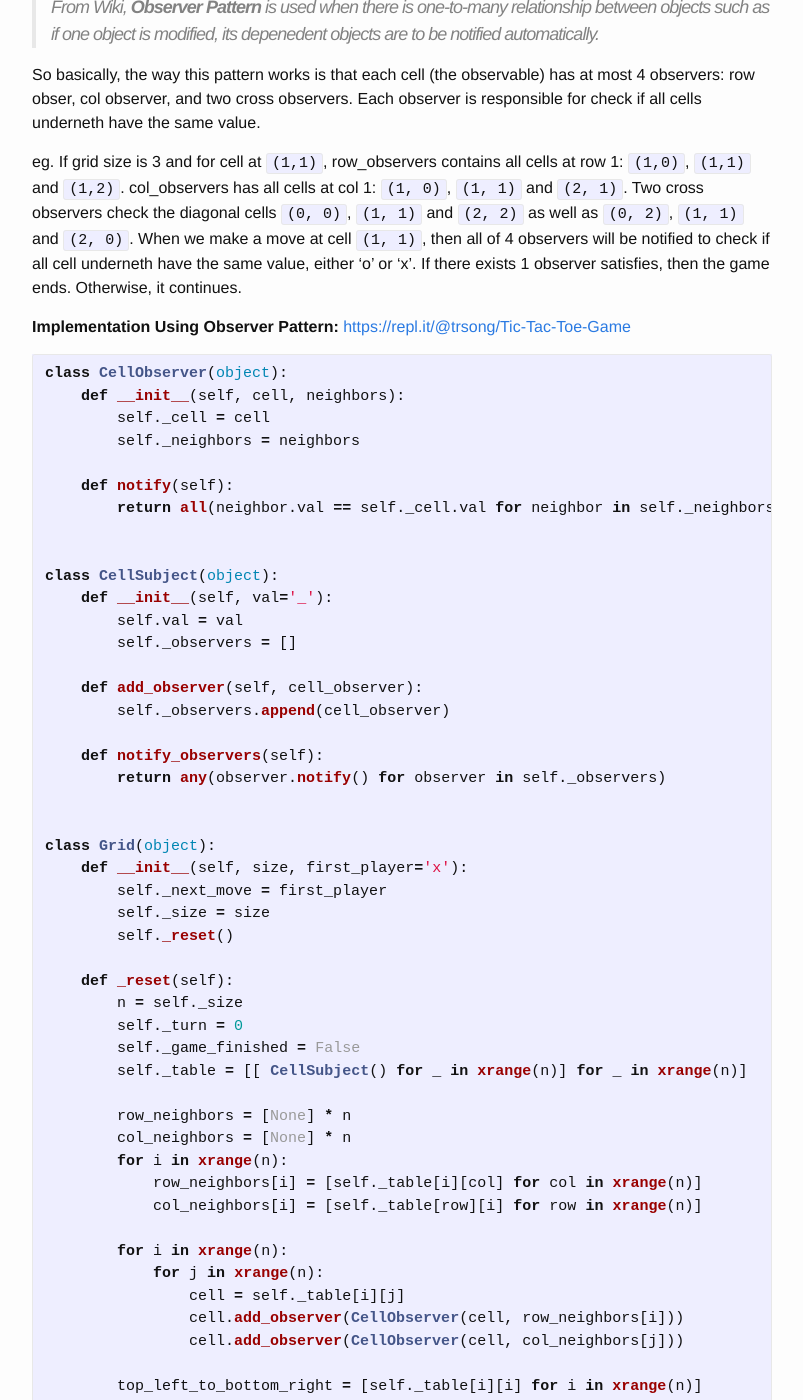
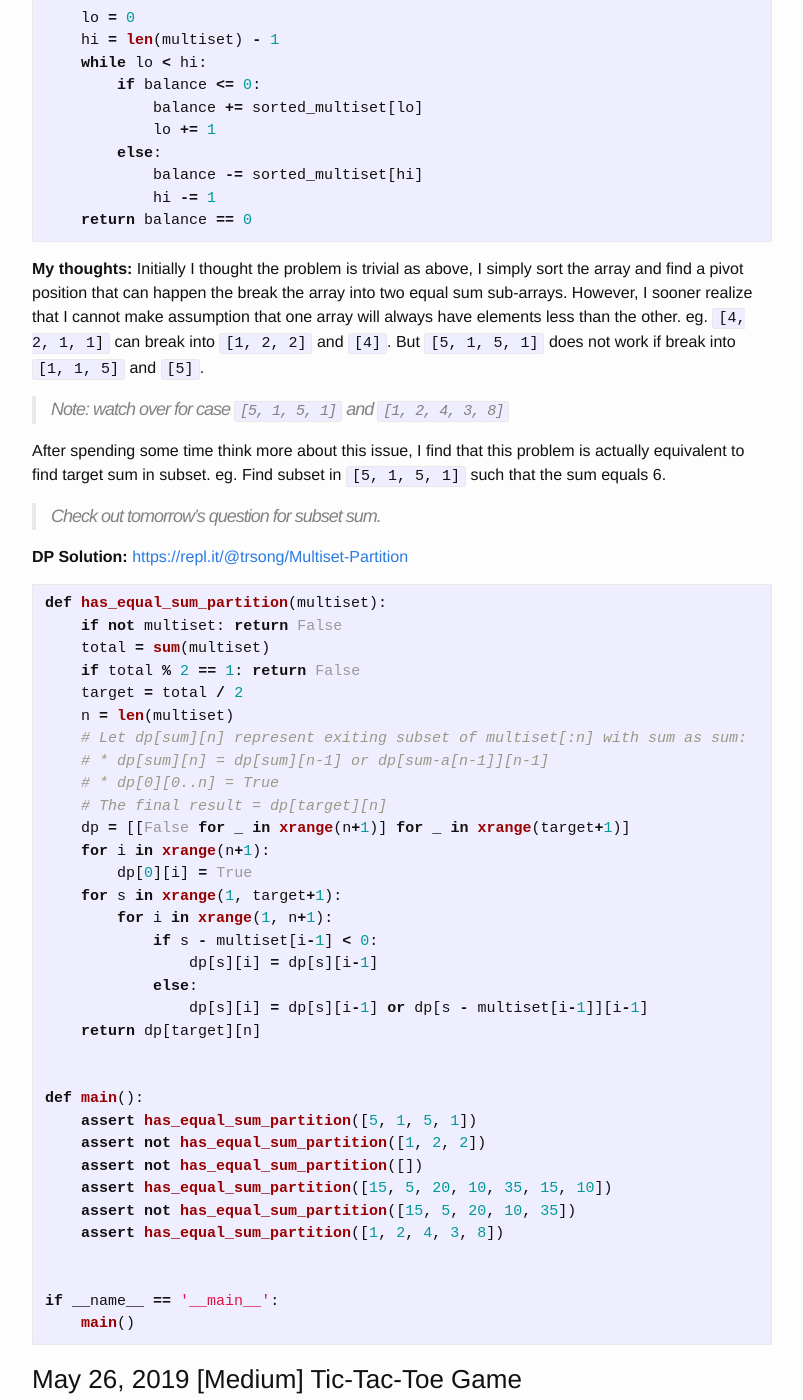
Before and after one commit to trsong/trsong.github.io, a Jekyll site: the page built from _posts/2019-04-30-DailyQuestions.md, in a window 1280 px wide and 1400 px high, scrolled down 1781 px. Shown: the whole window, without its empty margins (238-1041 px from the left). Built offline with Jekyll 4.4.1, drawn with Linux system fonts in a browser that asks for light colours; some of the changed text lies outside the part shown.

Commit message:
Add answer to May27 Question

````diff
--- a/_posts/2019-04-30-DailyQuestions.md
+++ b/_posts/2019-04-30-DailyQuestions.md
@@ -137,6 +137,8 @@ The output can be any random permutation of the input such that all permutation
 d  e f  g
 ```
 
+-->
+
 ### May 28, 2019 \[Hard\] Subset Sum
 ---
 > **Question:** Given a list of integers S and a target number k, write a function that returns a subset of S that adds up to k. If such a subset cannot be made, then return null.
@@ -145,7 +147,6 @@ d  e f  g
 >
 > For example, given S = [12, 1, 61, 5, 9, 2] and k = 24, return [12, 9, 2, 1] since it sums up to 24.
 
--->
 
 ### May 27, 2019 \[Medium\] Multiset Partition
 ---
@@ -154,6 +155,71 @@ d  e f  g
 > For example, given the multiset {15, 5, 20, 10, 35, 15, 10}, it would return true, since we can split it up into {15, 5, 10, 15, 10} and {20, 35}, which both add up to 55.
 >
 > Given the multiset {15, 5, 20, 10, 35}, it would return false, since we can't split it up into two subsets that add up to the same sum.
+
+**Incorrect Solution:**
+```py
+def incorrect_solution(multiset):
+    # When input = [5, 1, 5, 1], expect result to be True but given False
+    if not multiset or len(multiset) <= 1: return False
+    sorted_multiset = sorted(multiset)
+    balance = 0
+    lo = 0
+    hi = len(multiset) - 1
+    while lo < hi:
+        if balance <= 0:
+            balance += sorted_multiset[lo]
+            lo += 1
+        else:
+            balance -= sorted_multiset[hi]
+            hi -= 1
+    return balance == 0
+```
+
+**My thoughts:** Initially I thought the problem is trivial as above, I simply sort the array and find a pivot position that can happen the break the array into two equal sum sub-arrays. However, I sooner realize that I cannot make assumption that one array will always have elements less than the other. eg. `[4, 2, 1, 1]` can break into `[1, 2, 2]` and `[4]`. But `[5, 1, 5, 1]` does not work if break into `[1, 1, 5]` and `[5]`.
+
+> Note: watch over for case `[5, 1, 5, 1]` and `[1, 2, 4, 3, 8]`
+
+After spending some time think more about this issue, I find that this problem is actually equivalent to find target sum in subset. eg. Find subset in `[5, 1, 5, 1]` such that the sum equals 6.
+
+> Check out tomorrow's question for subset sum.
+
+
+**DP Solution:** [https://repl.it/@trsong/Multiset-Partition](https://repl.it/@trsong/Multiset-Partition)
+```py
+def has_equal_sum_partition(multiset):
+    if not multiset: return False
+    total = sum(multiset)
+    if total % 2 == 1: return False
+    target = total / 2
+    n = len(multiset)
+    # Let dp[sum][n] represent exiting subset of multiset[:n] with sum as sum:
+    # * dp[sum][n] = dp[sum][n-1] or dp[sum-a[n-1]][n-1]
+    # * dp[0][0..n] = True
+    # The final result = dp[target][n]
+    dp = [[False for _ in xrange(n+1)] for _ in xrange(target+1)]
+    for i in xrange(n+1):
+        dp[0][i] = True
+    for s in xrange(1, target+1):
+        for i in xrange(1, n+1):
+            if s - multiset[i-1] < 0:
+                dp[s][i] = dp[s][i-1]
+            else:
+                dp[s][i] = dp[s][i-1] or dp[s - multiset[i-1]][i-1]
+    return dp[target][n]
+
+
+def main():
+    assert has_equal_sum_partition([5, 1, 5, 1])
+    assert not has_equal_sum_partition([1, 2, 2])
+    assert not has_equal_sum_partition([])
+    assert has_equal_sum_partition([15, 5, 20, 10, 35, 15, 10])
+    assert not has_equal_sum_partition([15, 5, 20, 10, 35])
+    assert has_equal_sum_partition([1, 2, 4, 3, 8])
+
+
+if __name__ == '__main__':
+    main()
+```
 
 
 ### May 26, 2019 \[Medium\] Tic-Tac-Toe Game
````
